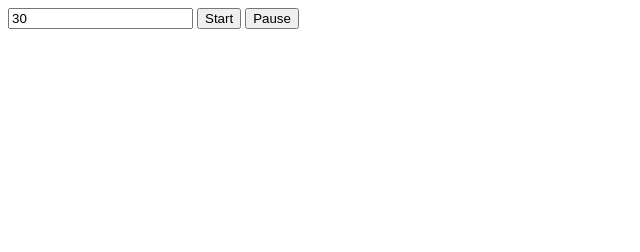
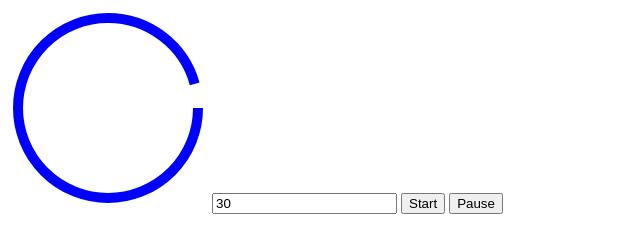
Before and after one commit to borissoto/drawing-animations-timer, a plain HTML site: page index.html in a window 1280 px wide. Shown: the whole page, without its empty margins (0-640 px from the left). Drawn offline with Linux system fonts and the light colour scheme.

Commit message:
svg circle

```diff
--- a/index.html
+++ b/index.html
@@ -2,6 +2,18 @@
 <html>
   <head></head>
   <body>
+    <svg height="200" width="200">
+      <circle
+        r="90"
+        cx="100"
+        cy="100"
+        fill="transparent"
+        stroke="blue"
+        stroke-width="10"
+        stroke-dasharray="560"
+        stroke-dashoffset="20"
+      />
+    </svg>
     <input id="duration" value="30" />
     <button id="start">Start</button>
     <button id="pause">Pause</button>
```
